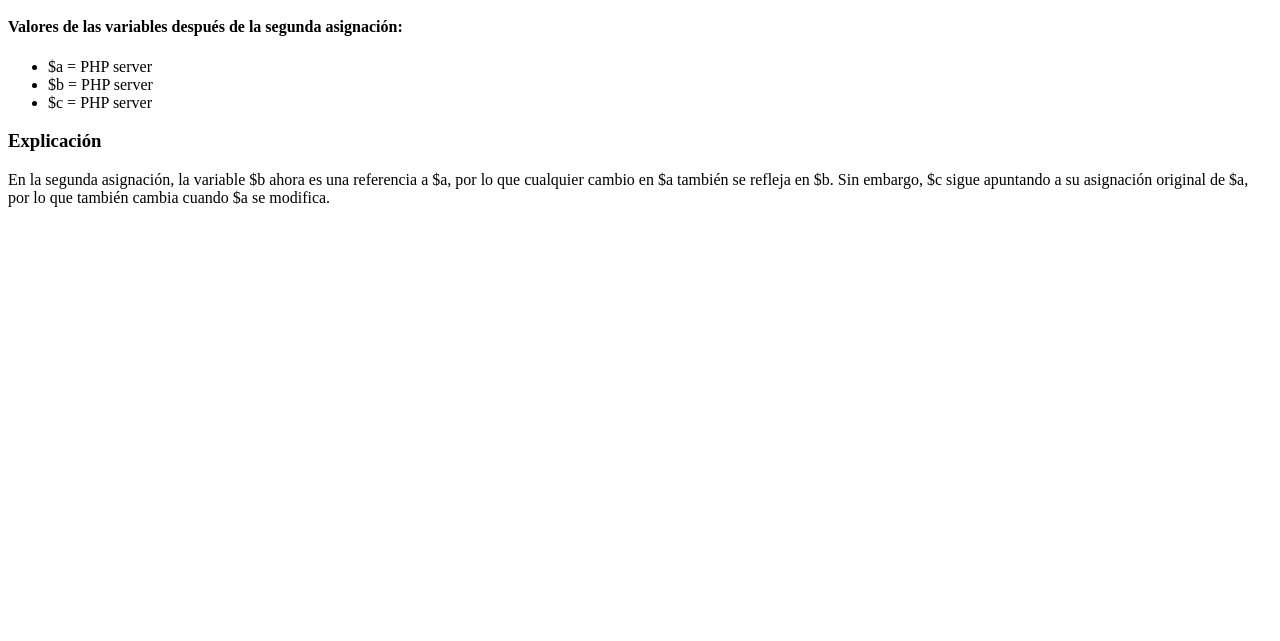
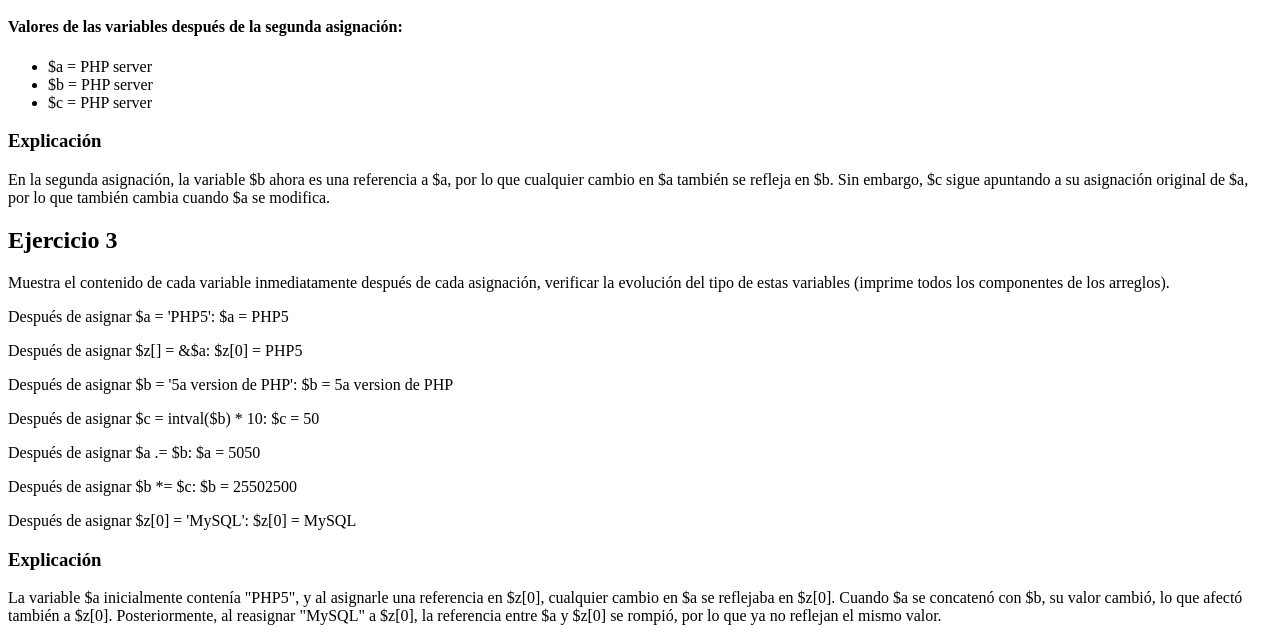
Before and after one commit to GabrielCV2003/Tecweb, a PHP site: page / in a window 1280 px wide. Shown: the part 673-1314 px from the top of the page. Before the commit the page ends 880 px from the top, so only its background shows below. Run offline with PHP 8.4, Linux system fonts and the light colour scheme.

Commit message:
Se realizo el ejercicio 3, Corriendo el codigo solicitado y explicando los cambios

```diff
--- a/practicas/p04/index.php
+++ b/practicas/p04/index.php
@@ -67,5 +67,37 @@
         echo '<p>En la segunda asignación, la variable $b ahora es una referencia a $a, por lo que cualquier cambio en $a también se refleja en $b. ';
         echo 'Sin embargo, $c sigue apuntando a su asignación original de $a, por lo que también cambia cuando $a se modifica.</p>';
     ?>
+
+<h2>Ejercicio 3</h2>
+    <p>Muestra el contenido de cada variable inmediatamente después de cada asignación, verificar la evolución del tipo de estas variables (imprime todos los componentes de los arreglos).</p>
+    <?php
+        $a = "PHP5";
+        echo "<p>Después de asignar \$a = 'PHP5': \$a = $a</p>";
+
+        $z[] = &$a;
+        echo "<p>Después de asignar \$z[] = &\$a: \$z[0] = {$z[0]}</p>";
+
+        $b = "5a version de PHP";
+        echo "<p>Después de asignar \$b = '5a version de PHP': \$b = $b</p>";
+
+        // Modificado: Extraemos solo el número de $b antes de multiplicar para evitar el error
+        $c = intval($b) * 10;
+        echo "<p>Después de asignar \$c = intval(\$b) * 10: \$c = $c</p>";
+
+        $a .= $b;
+        echo "<p>Después de asignar \$a .= \$b: \$a = $a</p>";
+
+        $b *= $c;
+        echo "<p>Después de asignar \$b *= \$c: \$b = $b</p>";
+
+        $z[0] = "MySQL";
+        echo "<p>Después de asignar \$z[0] = 'MySQL': \$z[0] = {$z[0]}</p>";
+
+        echo '<h3>Explicación</h3>';
+        echo '<p>La variable $a inicialmente contenía "PHP5", y al asignarle una referencia en $z[0], cualquier cambio en $a se reflejaba en $z[0]. ';
+        echo 'Cuando $a se concatenó con $b, su valor cambió, lo que afectó también a $z[0]. Posteriormente, al reasignar "MySQL" a $z[0], ';
+        echo 'la referencia entre $a y $z[0] se rompió, por lo que ya no reflejan el mismo valor.</p>';
+    ?>
+
 </body>
 </html>
```
